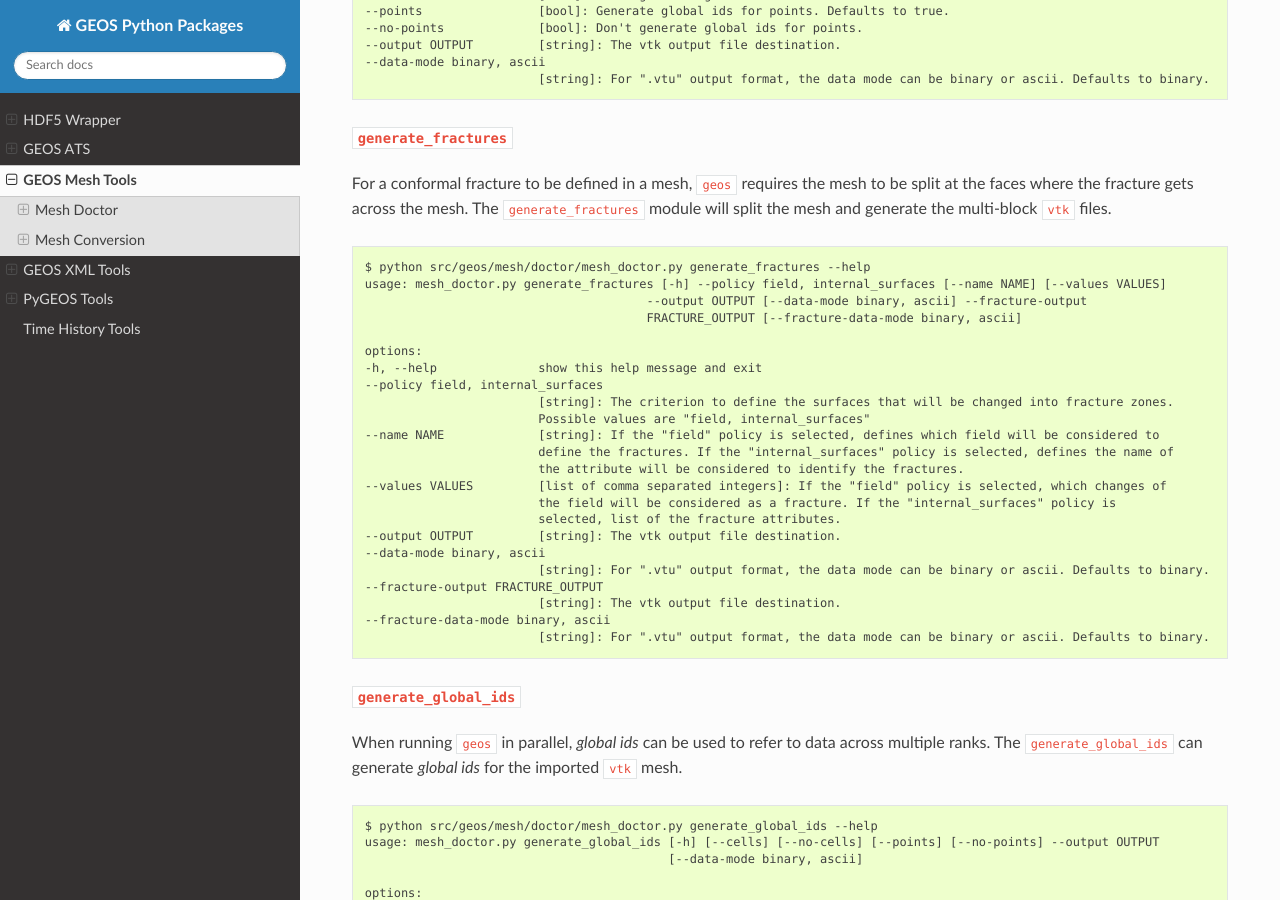
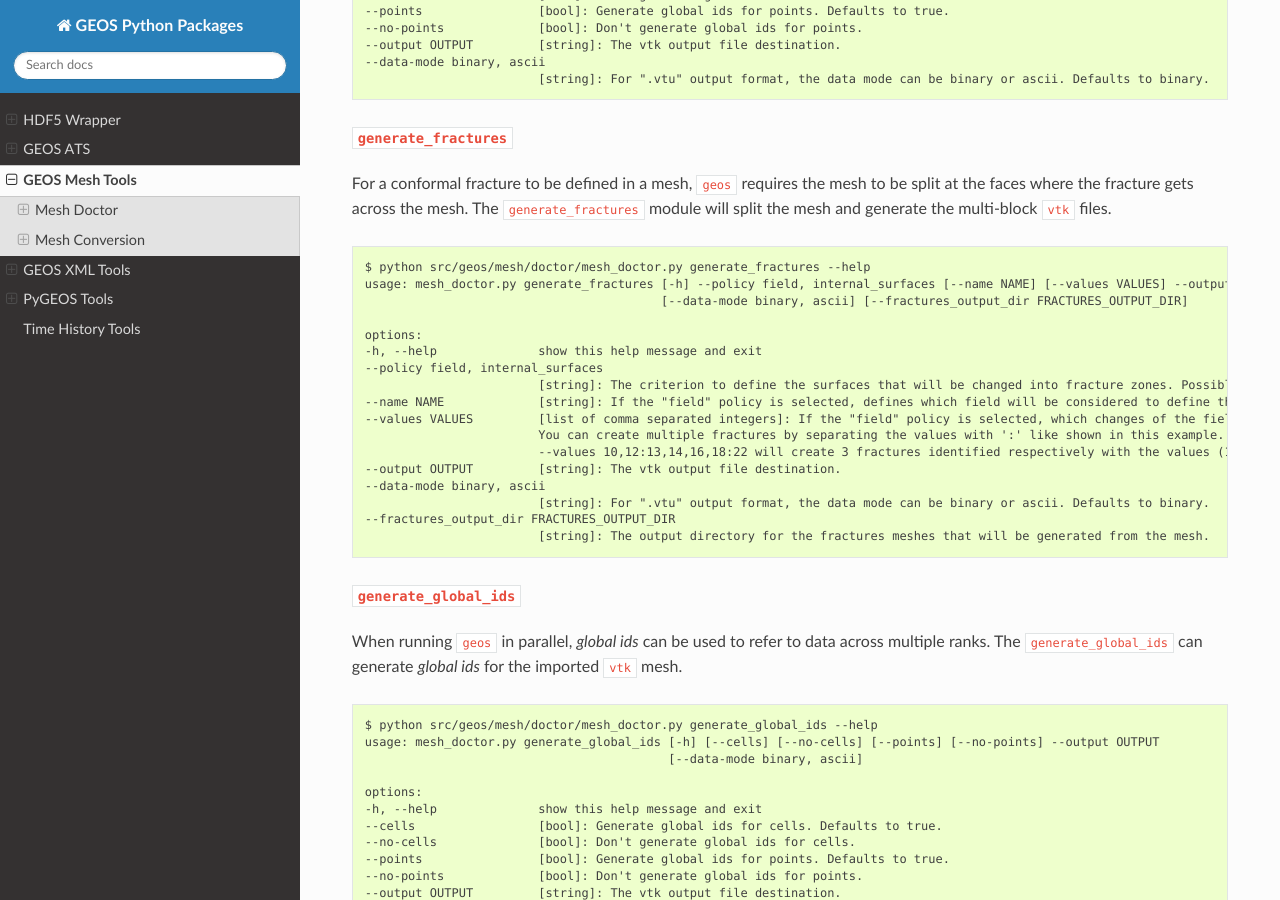
Before and after one commit to GEOS-DEV/geosPythonPackages, a Sphinx documentation site: the page built from docs/geos-mesh.rst, in a window 1280 px wide and 900 px high, scrolled down 3186 px. Built offline with Sphinx 7.4.7 and the Read the Docs theme 3.1.0, drawn with Linux system fonts in a browser that asks for light colours; formulas are drawn with MathJax 3.

Commit message:
docs update

```diff
--- a/docs/geos-mesh.rst
+++ b/docs/geos-mesh.rst
@@ -185,28 +185,22 @@ The ``generate_fractures`` module will split the mesh and generate the multi-blo
 .. code-block::
 
       $ python src/geos/mesh/doctor/mesh_doctor.py generate_fractures --help
-      usage: mesh_doctor.py generate_fractures [-h] --policy field, internal_surfaces [--name NAME] [--values VALUES]
-                                             --output OUTPUT [--data-mode binary, ascii] --fracture-output
-                                             FRACTURE_OUTPUT [--fracture-data-mode binary, ascii]
+      usage: mesh_doctor.py generate_fractures [-h] --policy field, internal_surfaces [--name NAME] [--values VALUES] --output OUTPUT
+                                               [--data-mode binary, ascii] [--fractures_output_dir FRACTURES_OUTPUT_DIR]
 
       options:
       -h, --help              show this help message and exit
       --policy field, internal_surfaces
-                              [string]: The criterion to define the surfaces that will be changed into fracture zones.
-                              Possible values are "field, internal_surfaces"
-      --name NAME             [string]: If the "field" policy is selected, defines which field will be considered to
-                              define the fractures. If the "internal_surfaces" policy is selected, defines the name of
-                              the attribute will be considered to identify the fractures.
-      --values VALUES         [list of comma separated integers]: If the "field" policy is selected, which changes of
-                              the field will be considered as a fracture. If the "internal_surfaces" policy is
-                              selected, list of the fracture attributes.
+                              [string]: The criterion to define the surfaces that will be changed into fracture zones. Possible values are "field, internal_surfaces"
+      --name NAME             [string]: If the "field" policy is selected, defines which field will be considered to define the fractures. If the "internal_surfaces" policy is selected, defines the name of the attribute will be considered to identify the fractures.
+      --values VALUES         [list of comma separated integers]: If the "field" policy is selected, which changes of the field will be considered as a fracture. If the "internal_surfaces" policy is selected, list of the fracture attributes.
+                              You can create multiple fractures by separating the values with ':' like shown in this example.
+                              --values 10,12:13,14,16,18:22 will create 3 fractures identified respectively with the values (10,12), (13,14,16,18) and (22). If no ':' is found, all values specified will be assumed to create only 1 single fracture.
       --output OUTPUT         [string]: The vtk output file destination.
       --data-mode binary, ascii
                               [string]: For ".vtu" output format, the data mode can be binary or ascii. Defaults to binary.
-      --fracture-output FRACTURE_OUTPUT
-                              [string]: The vtk output file destination.
-      --fracture-data-mode binary, ascii
-                              [string]: For ".vtu" output format, the data mode can be binary or ascii. Defaults to binary.
+      --fractures_output_dir FRACTURES_OUTPUT_DIR
+                              [string]: The output directory for the fractures meshes that will be generated from the mesh.
 
 ``generate_global_ids``
 """""""""""""""""""""""
```
